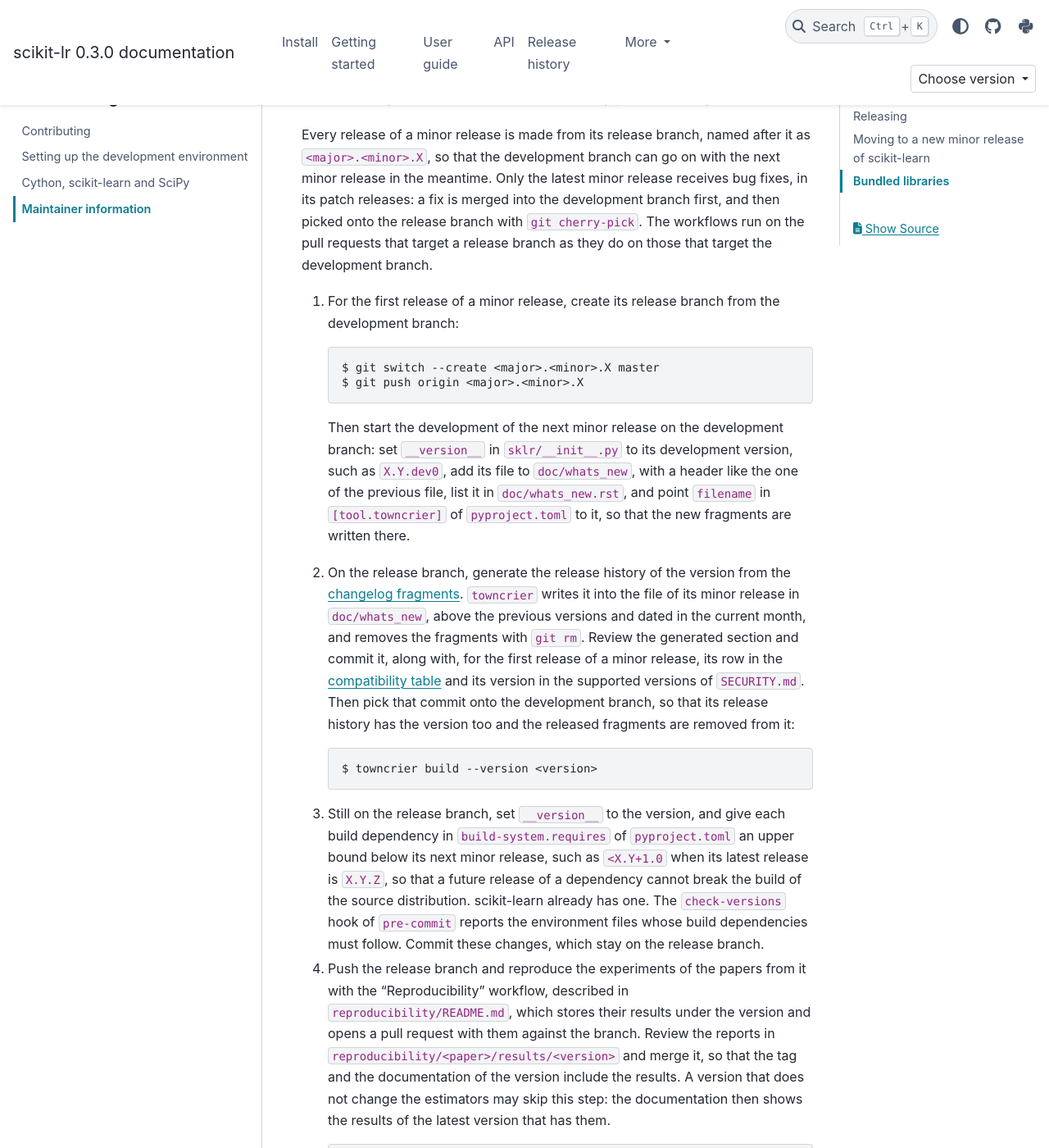
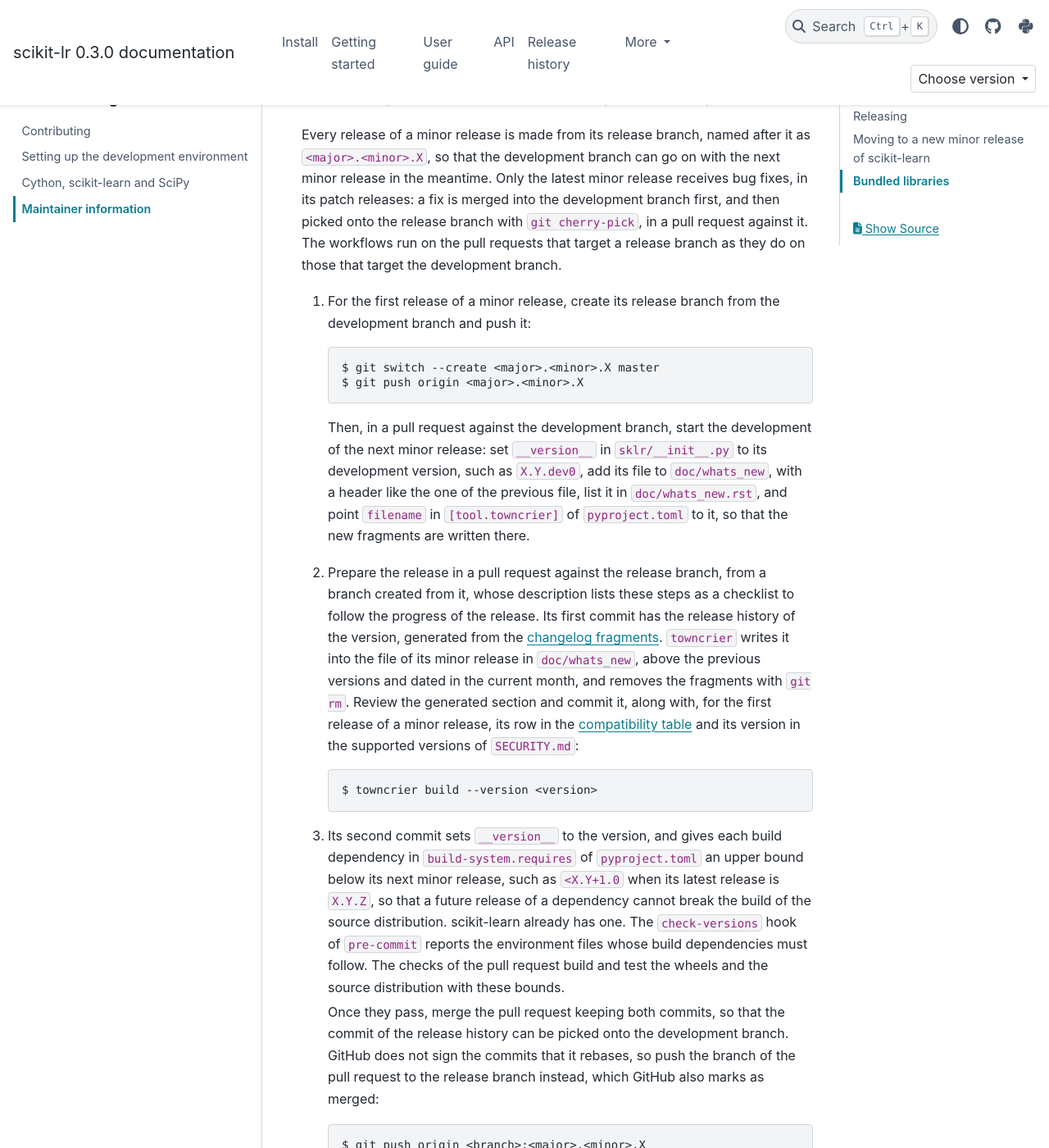
Before and after one commit to alfaro96/scikit-lr, a Sphinx documentation site: the page built from doc/developers/maintainer.rst, in a window 1280 px wide and 1400 px high, scrolled down 327 px. Shown: the whole window at 82% size. Built offline with Sphinx 7.4.7 and the PyData theme 0.15.4, drawn with Linux system fonts in a browser that asks for light colours; pages that are not in the unit, such as notebooks, are missing from menus; the version number is read from the project's files by our own code; some of the changed text lies outside the part shown.

Commit message:
docs: prepare each release in a pull request
As in scikit-learn, the changes of a release go through a pull request against
its release branch, whose checks build and test the wheels and the source
distribution with the upper bounds of the build dependencies, and so do the
start of the next minor release on the development branch and the fixes picked
onto a release branch. The release pull request keeps its two commits, so that
the one with the release history can be picked onto the development branch:
GitHub does not sign the commits of a rebase merge, so it is merged by pushing
its branch to the release branch.

```diff
--- a/doc/developers/maintainer.rst
+++ b/doc/developers/maintainer.rst
@@ -16,50 +16,66 @@ Every release of a minor release is made from its release branch, named after it
 as ``<major>.<minor>.X``, so that the development branch can go on with the next
 minor release in the meantime. Only the latest minor release receives bug fixes, in
 its patch releases: a fix is merged into the development branch first, and then
-picked onto the release branch with ``git cherry-pick``. The workflows run on the
-pull requests that target a release branch as they do on those that target the
-development branch.
+picked onto the release branch with ``git cherry-pick``, in a pull request against
+it. The workflows run on the pull requests that target a release branch as they do
+on those that target the development branch.
 
 1. For the first release of a minor release, create its release branch from the
-   development branch:
+   development branch and push it:
 
    .. code-block:: console
 
       $ git switch --create <major>.<minor>.X master
       $ git push origin <major>.<minor>.X
 
-   Then start the development of the next minor release on the development branch:
-   set ``__version__`` in ``sklr/__init__.py`` to its development version, such as
-   ``X.Y.dev0``, add its file to ``doc/whats_new``, with a header like the one of
-   the previous file, list it in ``doc/whats_new.rst``, and point ``filename`` in
-   ``[tool.towncrier]`` of ``pyproject.toml`` to it, so that the new fragments are
-   written there.
+   Then, in a pull request against the development branch, start the development of
+   the next minor release: set ``__version__`` in ``sklr/__init__.py`` to its
+   development version, such as ``X.Y.dev0``, add its file to ``doc/whats_new``,
+   with a header like the one of the previous file, list it in
+   ``doc/whats_new.rst``, and point ``filename`` in ``[tool.towncrier]`` of
+   ``pyproject.toml`` to it, so that the new fragments are written there.
 
-2. On the release branch, generate the release history of the version from the
-   :ref:`changelog fragments <changelog>`. ``towncrier`` writes it into the file of
-   its minor release in ``doc/whats_new``, above the previous versions and dated in
-   the current month, and removes the fragments with ``git rm``. Review the
-   generated section and commit it, along with, for the first release of a minor
-   release, its row in the :ref:`compatibility table <sklearn_compatibility>` and
-   its version in the supported versions of ``SECURITY.md``. Then pick that commit
-   onto the development branch, so that its release history has the version too
-   and the released fragments are removed from it:
+2. Prepare the release in a pull request against the release branch, from a branch
+   created from it, whose description lists these steps as a checklist to follow
+   the progress of the release. Its first commit has the release history of the
+   version, generated from the :ref:`changelog fragments <changelog>`.
+   ``towncrier`` writes it into the file of its minor release in ``doc/whats_new``,
+   above the previous versions and dated in the current month, and removes the
+   fragments with ``git rm``. Review the generated section and commit it, along
+   with, for the first release of a minor release, its row in the
+   :ref:`compatibility table <sklearn_compatibility>` and its version in the
+   supported versions of ``SECURITY.md``:
 
    .. code-block:: console
 
       $ towncrier build --version <version>
 
-3. Still on the release branch, set ``__version__`` to the version, and give each
-   build dependency in ``build-system.requires`` of ``pyproject.toml`` an upper
-   bound below its next minor release, such as ``<X.Y+1.0`` when its latest release
-   is ``X.Y.Z``, so that a future release of a dependency cannot break the build of
+3. Its second commit sets ``__version__`` to the version, and gives each build
+   dependency in ``build-system.requires`` of ``pyproject.toml`` an upper bound
+   below its next minor release, such as ``<X.Y+1.0`` when its latest release is
+   ``X.Y.Z``, so that a future release of a dependency cannot break the build of
    the source distribution. scikit-learn already has one. The ``check-versions``
    hook of ``pre-commit`` reports the environment files whose build dependencies
-   must follow. Commit these changes, which stay on the release branch.
+   must follow. The checks of the pull request build and test the wheels and the
+   source distribution with these bounds.
 
-4. Push the release branch and reproduce the experiments of the papers from it
-   with the "Reproducibility" workflow, described in ``reproducibility/README.md``,
-   which stores their results under the version and opens a pull request with them
+   Once they pass, merge the pull request keeping both commits, so that the commit
+   of the release history can be picked onto the development branch. GitHub does
+   not sign the commits that it rebases, so push the branch of the pull request to
+   the release branch instead, which GitHub also marks as merged:
+
+   .. code-block:: console
+
+      $ git push origin <branch>:<major>.<minor>.X
+
+   Then, in another pull request against the development branch, pick the commit of
+   the release history with ``git cherry-pick``, so that the release history of the
+   development branch has the version too and the released fragments are removed
+   from it.
+
+4. Reproduce the experiments of the papers from the release branch with the
+   "Reproducibility" workflow, described in ``reproducibility/README.md``, which
+   stores their results under the version and opens a pull request with them
    against the branch. Review the reports in
    ``reproducibility/<paper>/results/<version>`` and merge it, so that the tag and
    the documentation of the version include the results. A version that does not
```
